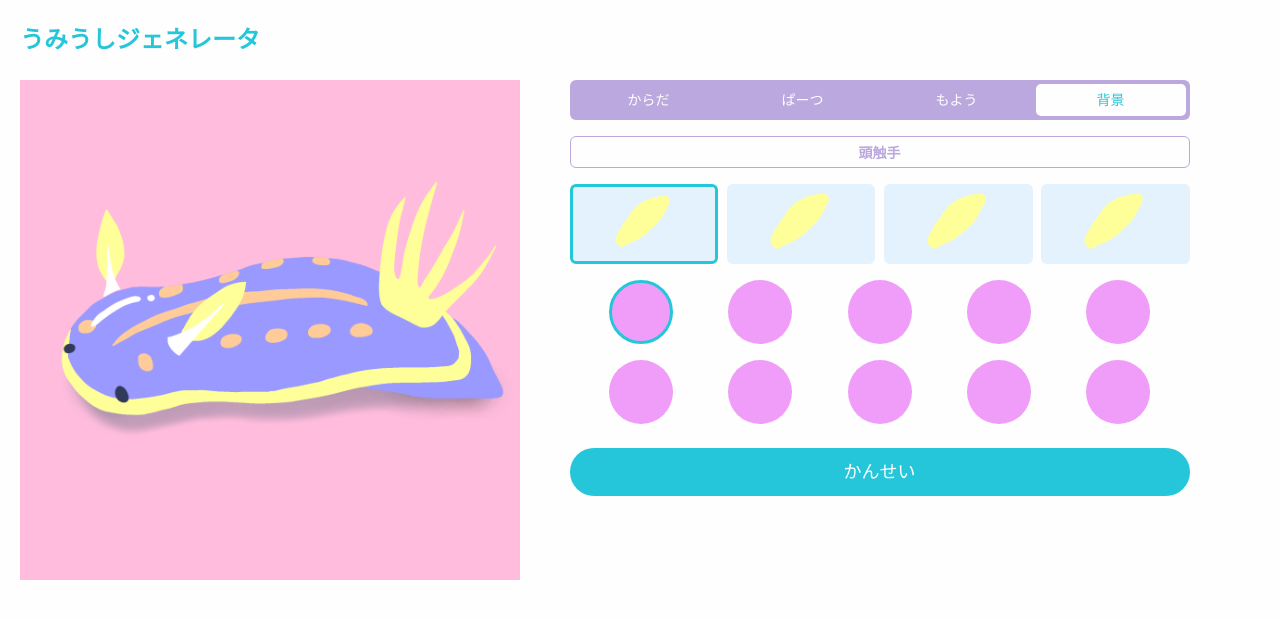
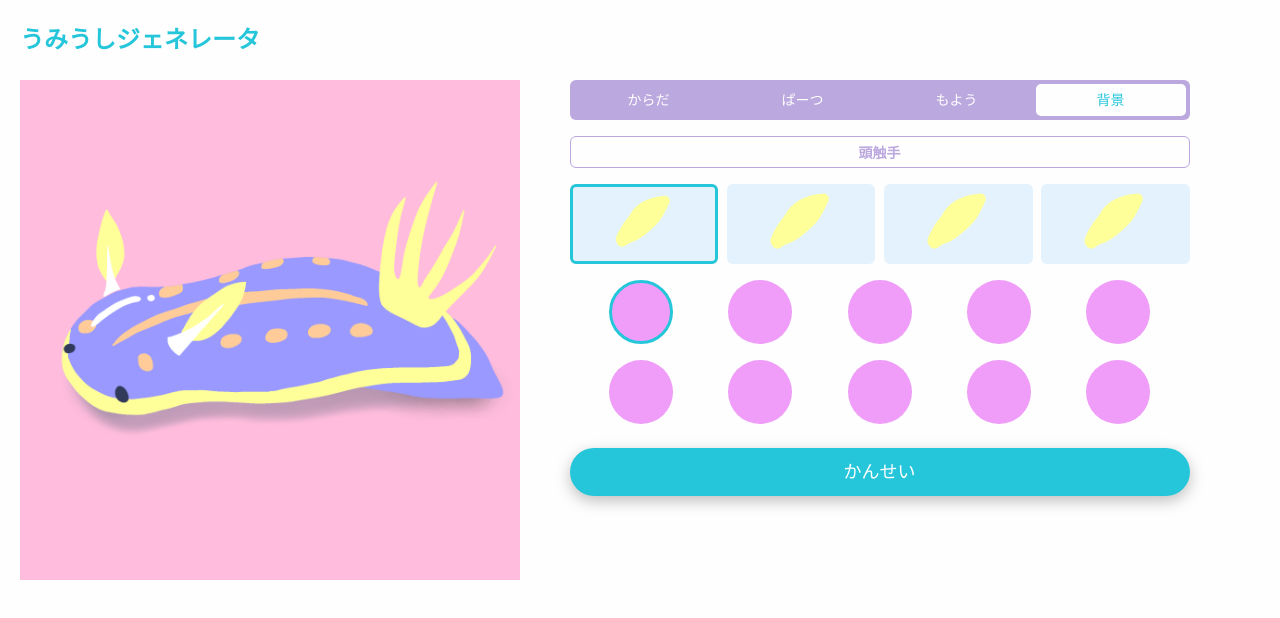
Before and after one commit to koconuts/sea-slug-generator, a Vue app: page / in a window 1280 px wide. Shown: the top 618 px of the page. Built offline with nearby package versions, Linux system fonts and the light colour scheme; a web font is replaced by a local one.

Commit message:
ボタンに影つける

```diff
--- a/public/styles.css
+++ b/public/styles.css
@@ -154,6 +154,7 @@ input[name="color-item"]:checked + label {
   height: 48px;
   width: calc(100% - 32px);
   margin-top: 24px;
+  box-shadow: 0px 5px 15px rgba(0,0,0,0.25);
 }
 
 .complete-btn-text {
```
